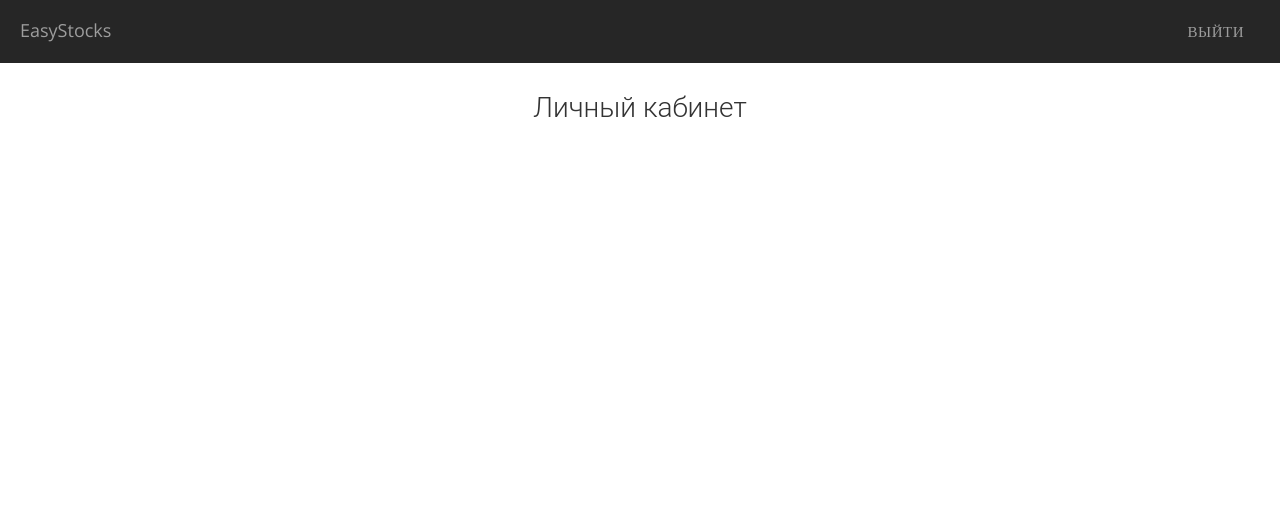
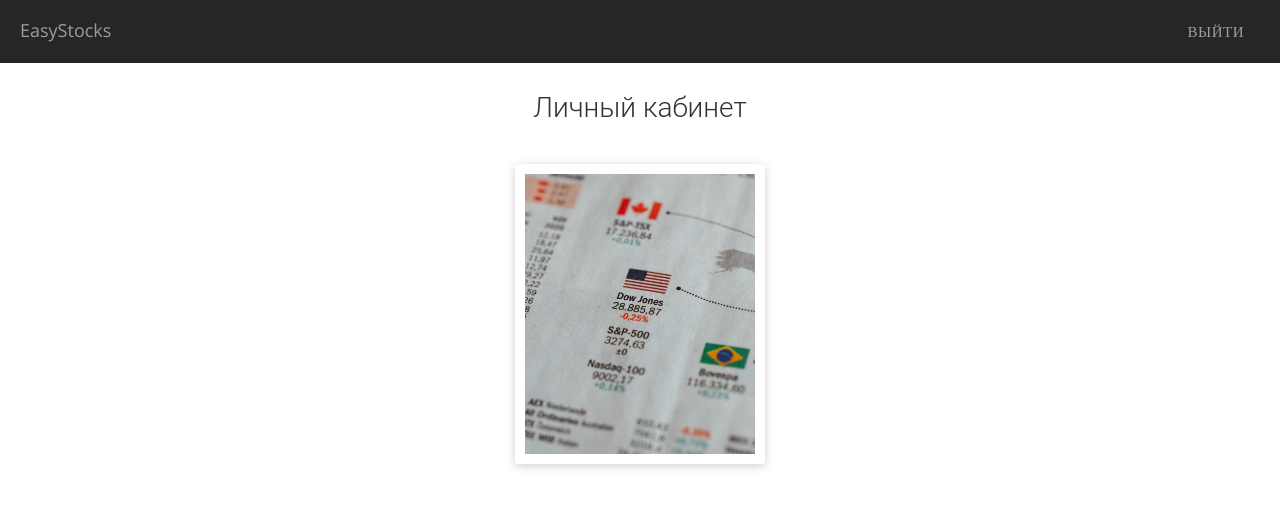
Before and after one commit to AirVan21/EasyStocks, a Django app: page /person/1/ in a window 1280 px wide. Shown: the top 508 px of the page. Run offline with Django 3.2, Linux system fonts and the light colour scheme; tables that the repository leaves empty hold one stand-in row (values such as "Sample post"); parts of the project's set-up code (start-up, migrations or seed data) failed here and were passed over; some libraries are stand-ins or nearby versions.

Commit message:
Add portfolio widget

```diff
--- a/static/css/style.css
+++ b/static/css/style.css
@@ -168,14 +168,14 @@ header .intro-text {
 #company .item {
 	margin: 20px 0 20px;
 }
-/* Login page*/
+/* Login page */
 #login-form {
 	letter-spacing: 0.5px;
 	line-height: 26px;
 	font-size: 16px;
 	margin: 20px 0 20px;
 }
-/* Signup page*/
+/* Signup page */
 #signup-form {
 	letter-spacing: 0.5px;
 	line-height: 26px;
@@ -183,7 +183,7 @@ header .intro-text {
 	margin: 20px 20px 20px;
 	text-align: left;
 }
-/* Footer Section*/
+/* Footer Section */
 #footer {
 	background: #262626;
 	padding: 25px 0 25px 0;
@@ -209,3 +209,79 @@ header .intro-text {
 #share_header .container .item:hover {
 	opacity: 0.5;
 }
+/* Card */
+.box{
+    width: 800px;
+    display: grid;
+    grid-template-columns: repeat(auto-fit, minmax(350px, 1fr));
+    grid-gap: 15px;
+    margin: 30px auto auto auto;
+}
+.card{
+    position: relative;
+    width: 250px;
+    height: 300px;
+    background: #fff;
+    margin: 0 auto;
+    border-radius: 4px;
+    box-shadow:0 2px 10px rgba(0,0,0,.2);
+}
+.card:before,
+.card:after
+{
+    content:"";
+    position: absolute;
+    top: 0;
+    left: 0;
+    width: 100%;
+    height: 100%;
+    border-radius: 4px;
+    background: #fff;
+    transition: 0.5s;
+    z-index:-1;
+}
+.card:hover:before{
+	transform: rotate(20deg);
+	box-shadow: 0 2px 20px rgba(0,0,0,.2);
+}
+.card:hover:after{
+	transform: rotate(10deg);
+	box-shadow: 0 2px 20px rgba(0,0,0,.2);
+}
+.card .imgBx{
+	position: absolute;
+	top: 10px;
+	left: 10px;
+	bottom: 10px;
+	right: 10px;
+	background: #222;
+	transition: 0.5s;
+	z-index: 1;
+}
+.card:hover .imgBx
+{
+    bottom: 60px;
+}
+.card .imgBx img{
+	position: absolute;
+	top: 0;
+	left: 0;
+	width: 100%;
+    height: 100%;
+    object-fit: cover;
+}
+.card .details{
+	position: absolute;
+	left: 10px;
+	right: 10px;
+	bottom: 10px;
+	height: 40px;
+	text-align: center;
+}
+.card .details h2{
+	margin: 0;
+	padding: 0;
+	font-weight: 400;
+	font-size: 20px;
+	color: #777;
+}
--- a/templates/personal.html
+++ b/templates/personal.html
@@ -29,6 +29,16 @@
       {% block user_name %}
         <h2>Личный кабинет</h2>
       {% endblock user_name %}
+      <div class="box">
+        <div class="card">
+          <div class="imgBx">
+              <img src="{% static 'img/portfolio-small.jpg' %}">
+          </div>
+          <div class="details">
+            <h2>Портфель</h2>
+          </div>
+        </div>
+      </div>
     </div>
   </div>
 </body>
```
Also changed, not shown: static/img/portfolio-small.jpg (added).
